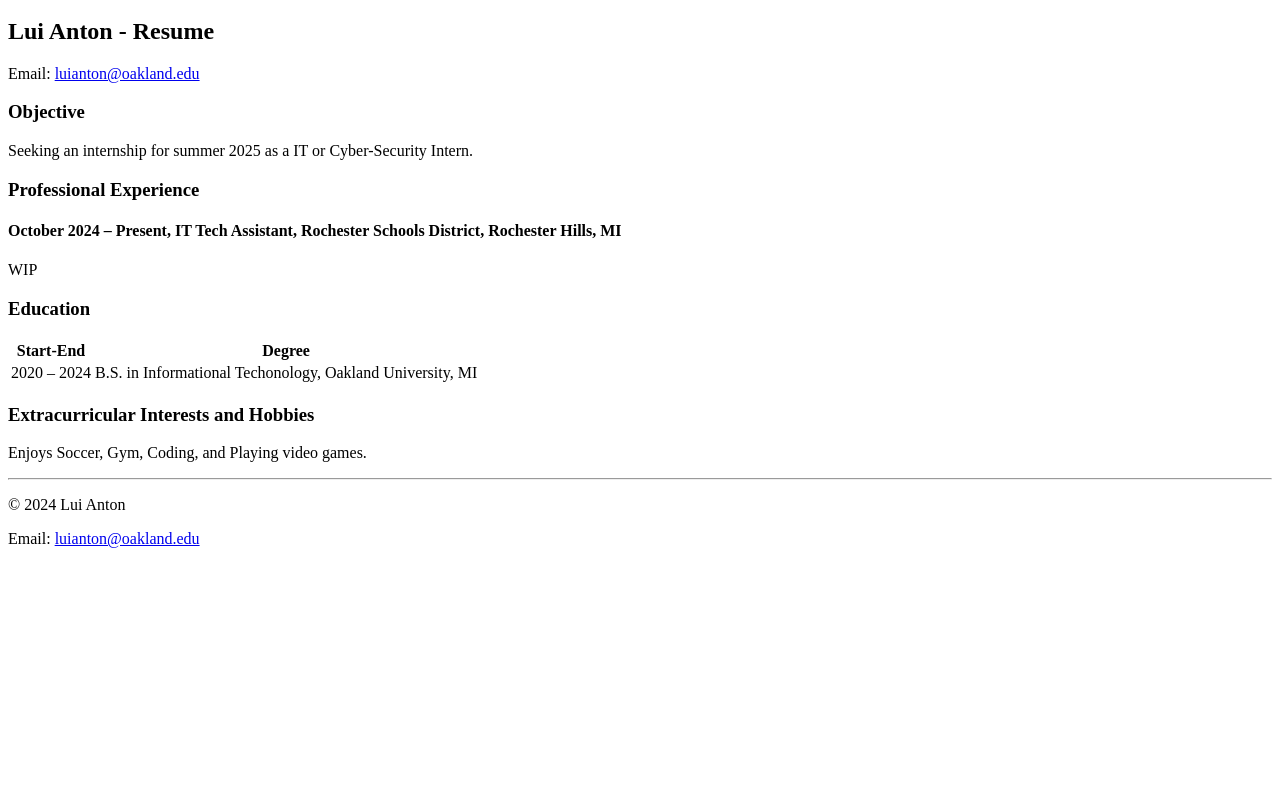
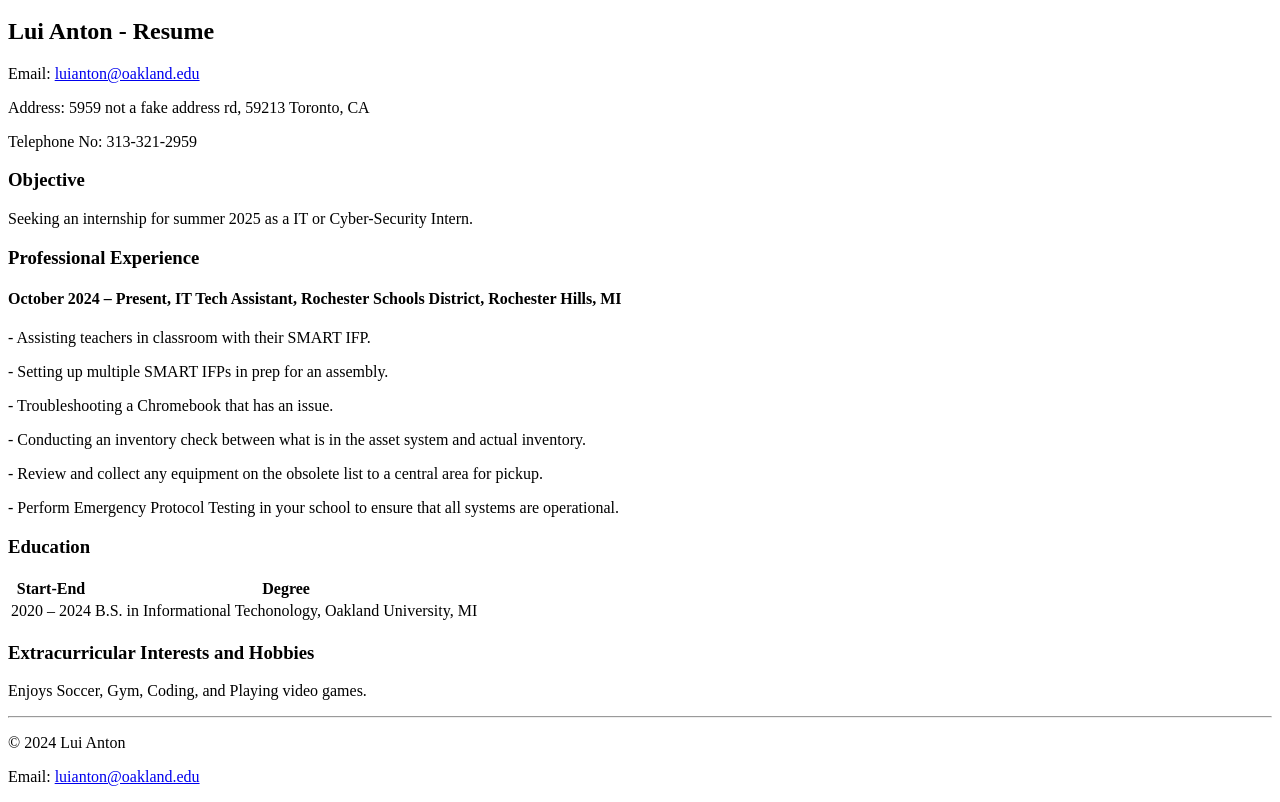
Before and after one commit to luianton/LuiAntonPortfolio, a plain HTML site: page html/myresume.html in a window 1280 px wide. Shown: the part 136-938 px from the top of the page. Before the commit the page ends 800 px from the top, so only its background shows below. Drawn offline with Linux system fonts and the light colour scheme.

Commit message:
Update and Tweaks

```diff
--- a/html/myresume.html
+++ b/html/myresume.html
@@ -24,6 +24,8 @@
         Email:
         <a href="mailto:luianton@oakland.edu">luianton@oakland.edu</a>
       </p>
+      <p>Address: 5959 not a fake address rd, 59213 Toronto, CA</p>
+      <p>Telephone No: 313-321-2959</p>
 
       <h3>Objective</h3>
       <p>
@@ -35,7 +37,21 @@
         October 2024 – Present, IT Tech Assistant, Rochester Schools District,
         Rochester Hills, MI
       </h4>
-      <p>WIP</p>
+      <p>- Assisting teachers in classroom with their SMART IFP.</p>
+      <p>- Setting up multiple SMART IFPs in prep for an assembly.</p>
+      <p>- Troubleshooting a Chromebook that has an issue.</p>
+      <p>
+        - Conducting an inventory check between what is in the asset system and
+        actual inventory.
+      </p>
+      <p>
+        - Review and collect any equipment on the obsolete list to a central
+        area for pickup.
+      </p>
+      <p>
+        - Perform Emergency Protocol Testing in your school to ensure that all
+        systems are operational.
+      </p>
 
       <h3>Education</h3>
       <table>
```
Also changed, not shown: index.html (+3 -3 lines), assets/img/self.jpg (added).
